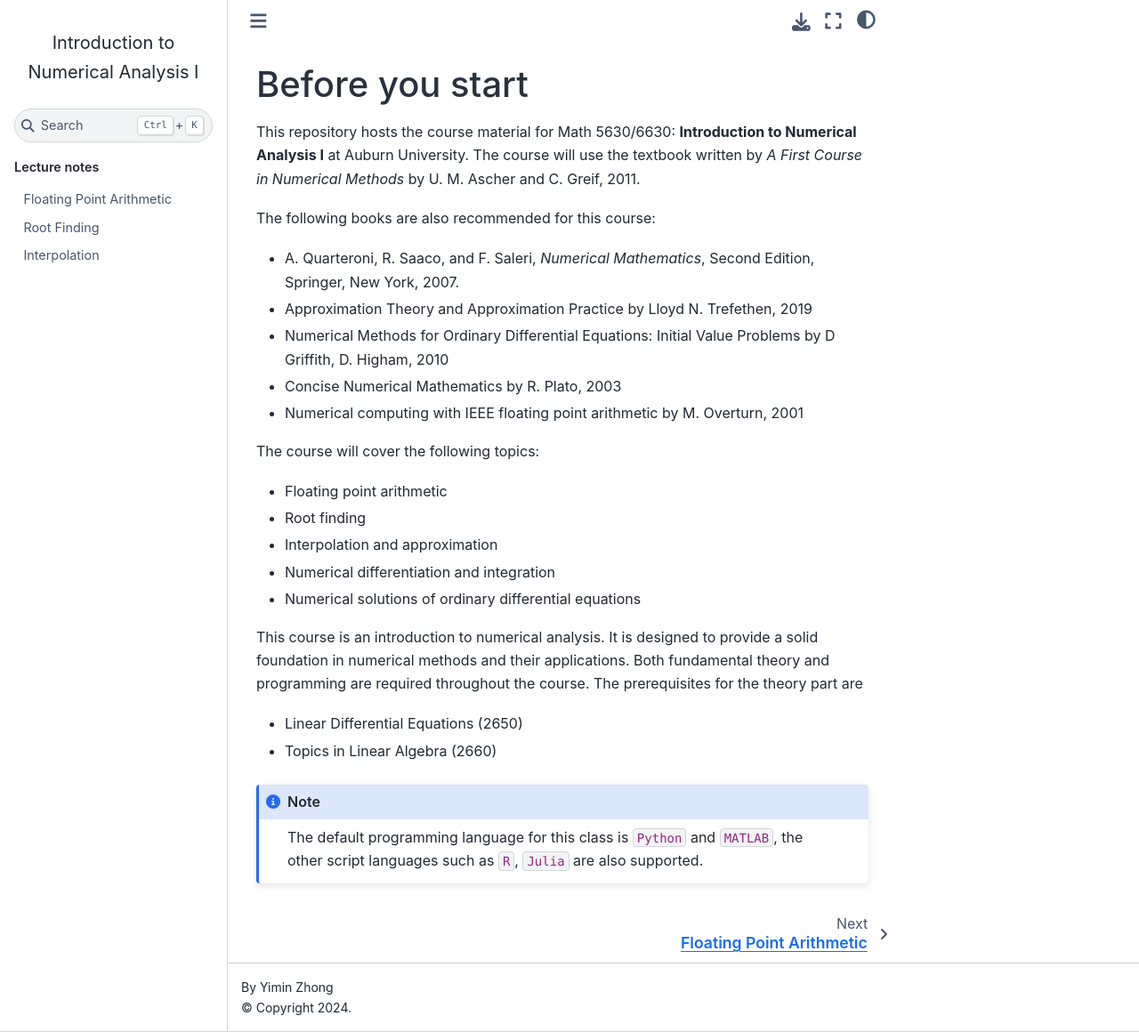
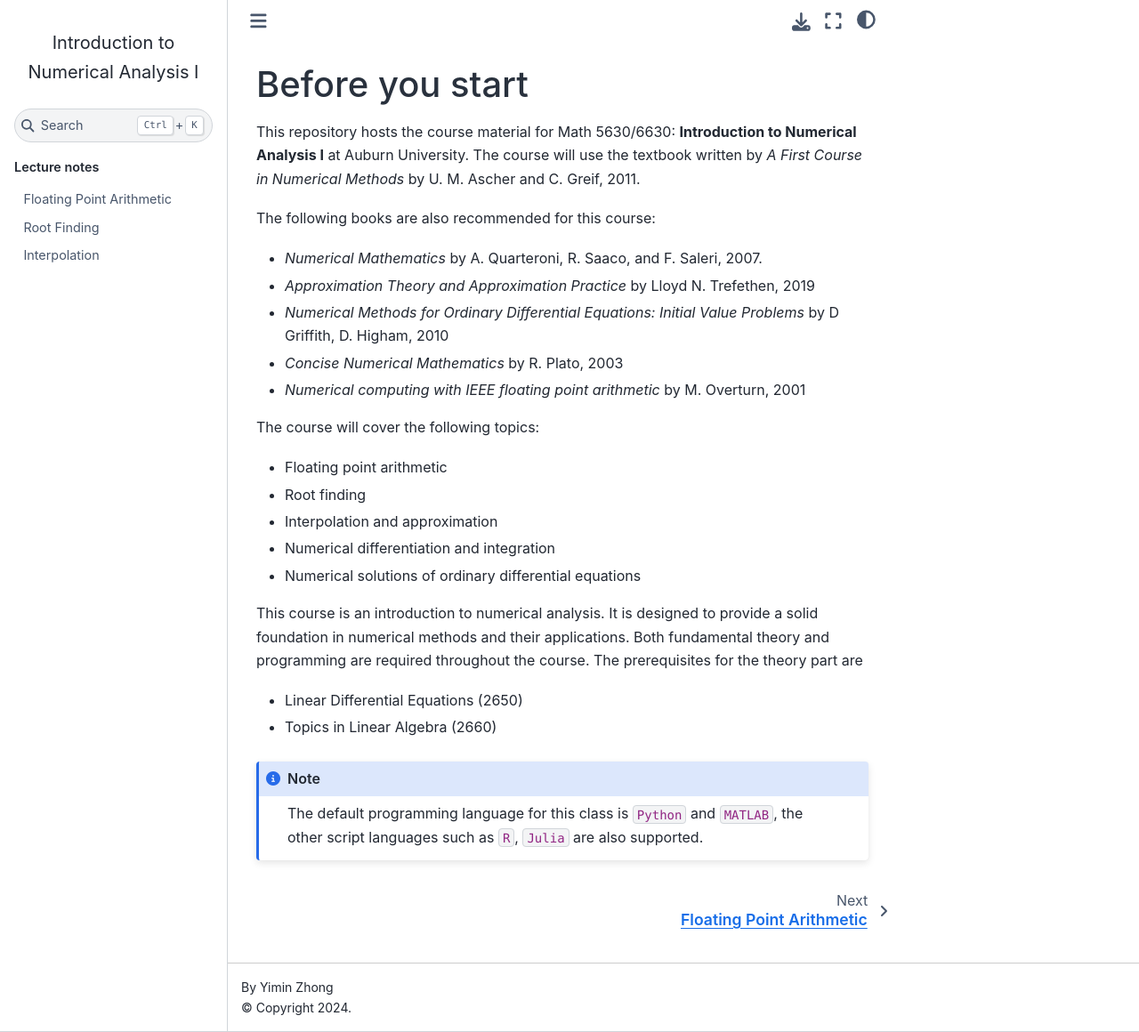
Before and after one commit to auburn-comp-math/math-5630-6630, a Jupyter Book: the page built from index.md, in a window 1280 px wide and 1160 px high. Shown: the whole window at 89% size. Built offline with Jupyter Book 1.0.4 settings and Sphinx 7.4.7 and the Sphinx Book theme 1.1.4, drawn with Linux system fonts in a browser that asks for light colours.

Commit message:
update index

```diff
--- a/index.md
+++ b/index.md
@@ -4,11 +4,11 @@ This repository hosts the course material for Math 5630/6630: **Introduction to
 
 The following books are also recommended for this course:
 
-- A. Quarteroni, R. Saaco, and F. Saleri, *Numerical Mathematics*, Second Edition, Springer, New York, 2007.
-- Approximation Theory and Approximation Practice by Lloyd N. Trefethen, 2019
-- Numerical Methods for Ordinary Differential Equations: Initial Value Problems by D Griffith, D. Higham, 2010
-- Concise Numerical Mathematics by R. Plato, 2003
-- Numerical computing with IEEE floating point arithmetic by M. Overturn, 2001
+- *Numerical Mathematics* by A. Quarteroni, R. Saaco, and F. Saleri, 2007.
+- *Approximation Theory and Approximation Practice* by Lloyd N. Trefethen, 2019
+- *Numerical Methods for Ordinary Differential Equations: Initial Value Problems* by D Griffith, D. Higham, 2010
+- *Concise Numerical Mathematics* by R. Plato, 2003
+- *Numerical computing with IEEE floating point arithmetic* by M. Overturn, 2001
 
 The course will cover the following topics:
 
```
